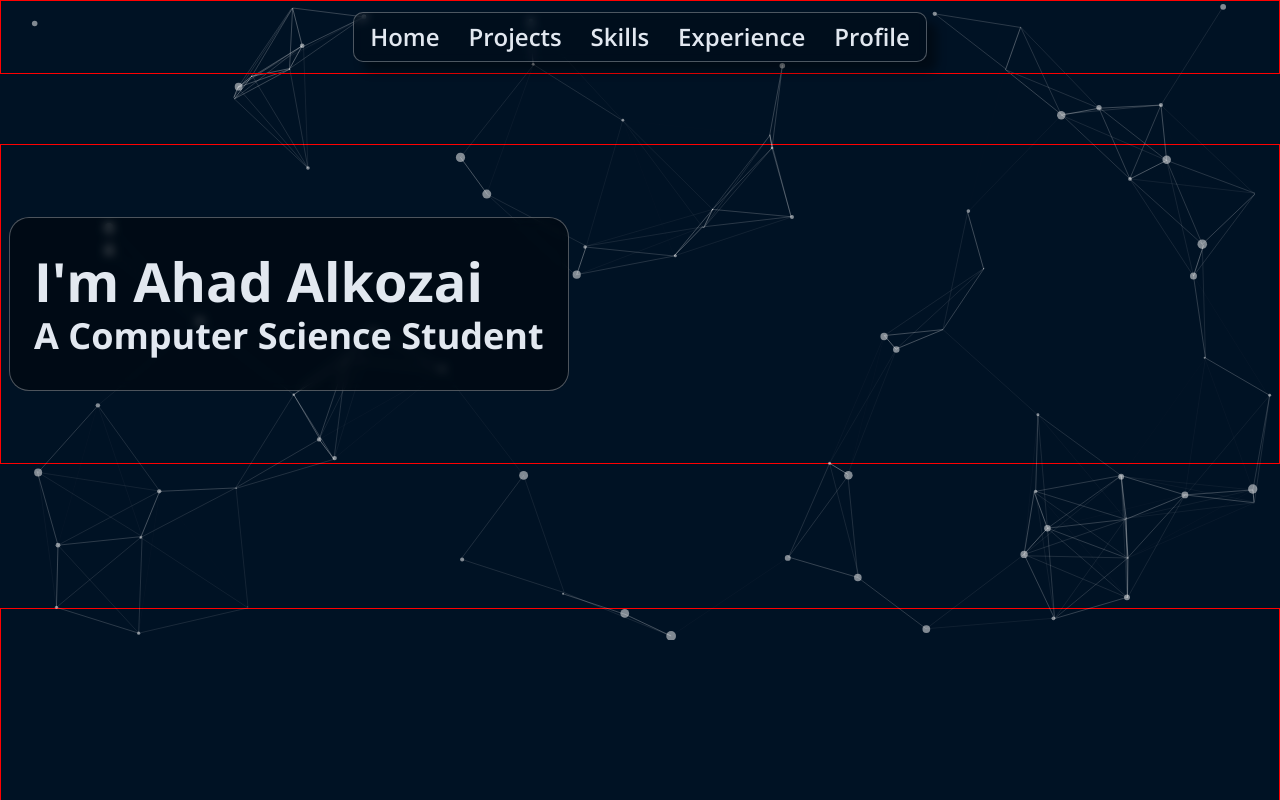
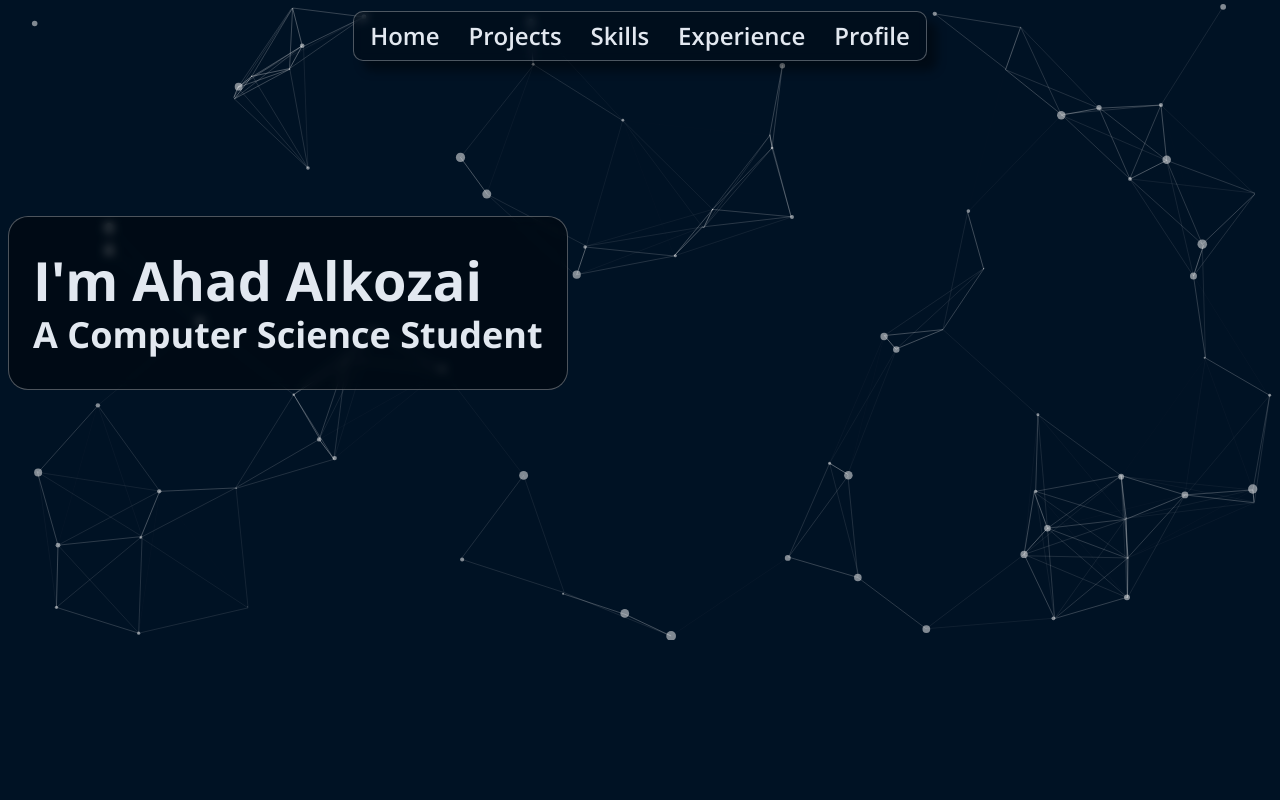
Before and after one commit to A-Alkozai/personal-website, a plain HTML site: page index.html in a window 1280 px wide. Shown: the top 800 px of the page. Drawn offline with nearby package versions, Linux system fonts and the light colour scheme; files whose address does not match are found by name; a web font is replaced by a local one.

Commit message:
added -webkit blur for safari compatibility

```diff
--- a/styles/utils.css
+++ b/styles/utils.css
@@ -4,7 +4,6 @@
     margin-right: auto;
     padding-left: 0.5rem;
     padding-right: 0.5rem;
-    border: 1px solid rgb(234, 0, 255);
 }
 
 .section {
@@ -51,6 +50,7 @@
 }
 
 .blur {
+    -webkit-backdrop-filter: blur(5px);
     backdrop-filter: blur(5px);
 }
 
@@ -85,7 +85,6 @@
 @media (min-width: 365px) {
     .container {
         max-width: 365px;
-        border: 1px solid rgb(0, 255, 68);
     }
 }
 
@@ -93,7 +92,6 @@
 @media (min-width: 475px) {
     .container {
         max-width: 475px;
-        border: 1px solid red;
     }
 }
 
```
